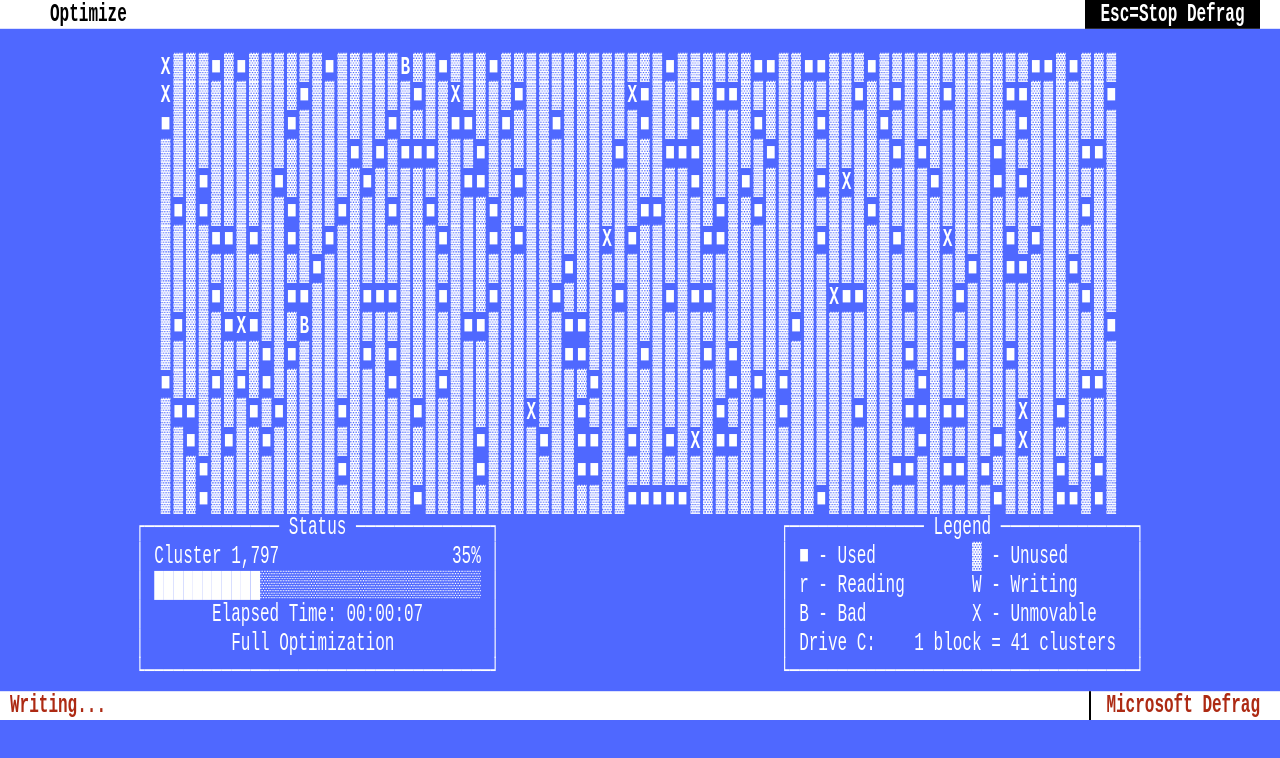
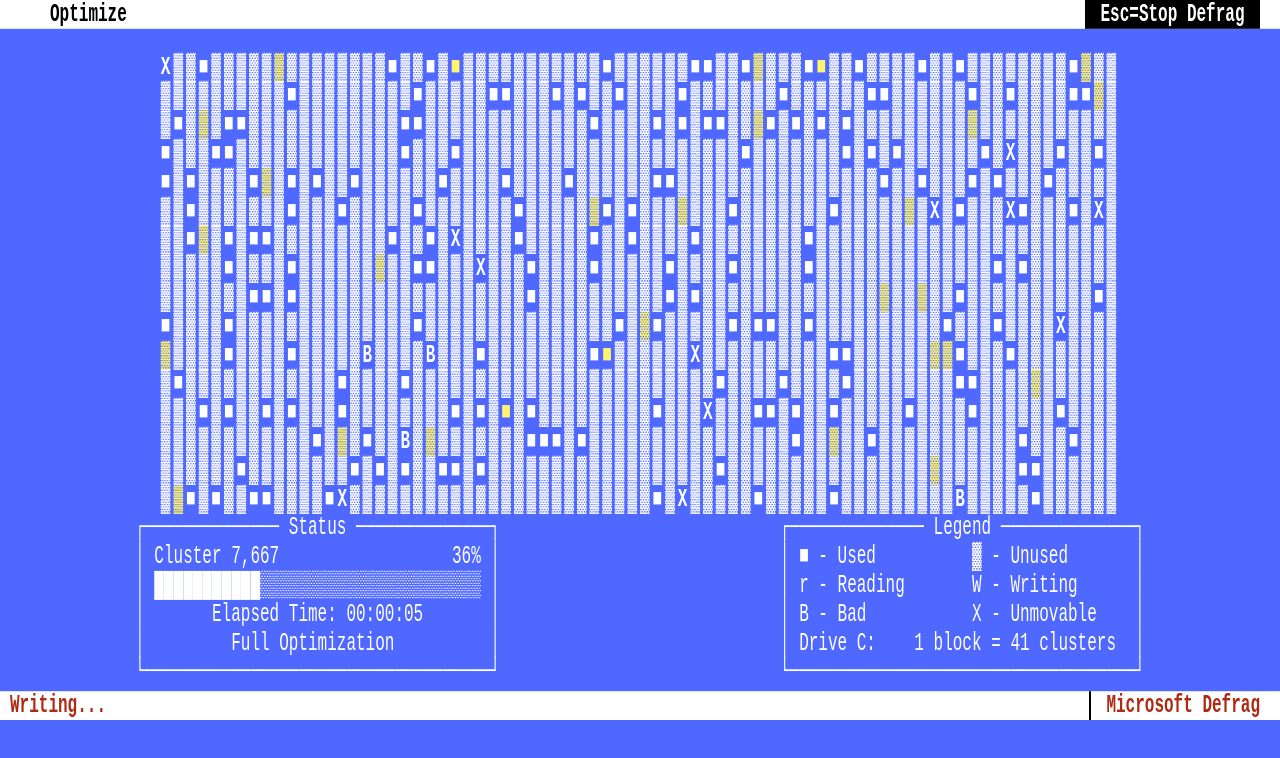
Before and after one commit to ShipLift-LLC/defrag, a Vue app: page / in a window 1280 px wide. Shown: the top 758 px of the page. Built offline with nearby package versions, Linux system fonts and the light colour scheme.

Commit message:
feat: adding calculated display items and highlight animation

```diff
--- a/package.json
+++ b/package.json
@@ -8,7 +8,9 @@
   },
   "dependencies": {
     "lodash": "^4.17.21",
-    "vue": "^3.2.16"
+    "luxon": "^2.0.2",
+    "vue": "^3.2.16",
+    "vuex": "^4.0.2"
   },
   "devDependencies": {
     "@vitejs/plugin-vue": "^1.9.3",
--- a/src/components/DiskMap.vue
+++ b/src/components/DiskMap.vue
@@ -1,24 +1,49 @@
 <script setup>
 import { ref } from 'vue'
-import { each, fill, random, times } from 'lodash';
+import { useStore } from 'vuex'
+import { each, random, times } from 'lodash';
+
+const store = useStore()
 
 const ROWS = 16
 const COLS = 76
 
 // Generate a 2d array
-const MAP = times(ROWS, () => { return fill(Array(COLS), '▓') })
-MAP[0][0] = 'X'
+var MAP = ref(times(ROWS, () => { return Array(COLS) }))
 
-each(MAP, (row, r) => {
+each(MAP.value, (row, r) => {
   each(row, (col, c) => {
-    if (r == 0 && c == 0) { return }
-    MAP[r][c] = '▓'
-    MAP[r][c] = (random(0, random(1, 15)) == 1) ? '■' : MAP[r][c]
-    MAP[r][c] = (random(0, random(50, 200)) == 3) ? 'X' : MAP[r][c]
-    MAP[r][c] = (random(0, random(15, 1000)) == 2) ? 'B' : MAP[r][c]
+    switch (true) {
+      case (random(0, random(1, 15)) == 1):
+        store.commit('INCREMENT_FRAGMENTS')
+        MAP.value[r][c] = {symbol: '■', class: ''}
+      break
+      case (random(0, random(50, 200)) == 3):
+        MAP.value[r][c] = {symbol: 'X', class: ''}
+      break
+      case (random(0, random(15, 1000)) == 2):
+        MAP.value[r][c] = {symbol: 'B', class: ''}
+      break
+      default:
+        MAP.value[r][c] = {symbol: '▓', class: ''}
+    }
   })
 })
 
+// First block is always unmovable
+MAP.value[0][0] = {symbol: 'X', class: ''}
+
+// Hunt and peck
+setInterval(() => {
+  var miss = 0
+  var r = random(0, ROWS)
+  var c = random(0, COLS)
+  var updateRow = MAP.value[r]
+  console.log(updateRow)
+  updateRow[c].class = 'highlight'
+  var cell = MAP.value.splice(r, 1, updateRow)
+
+}, 150)
 
 </script>
 
@@ -27,7 +52,7 @@ each(MAP, (row, r) => {
     <div>
       <div class="row" v-for="(r, k) in MAP" :key="k">
         <template v-for="(c, k) in r" :key="k">
-          <span>{{ c }}</span>
+          <span :class="c.class">{{ c.symbol }}</span>
         </template>
       </div>
     </div>
@@ -36,6 +61,10 @@ each(MAP, (row, r) => {
 </template>
 
 <style scoped>
+
+span.highlight {
+  color: #fff46d
+}
 div.container {
   width: 100%;
   margin-top: 15px;
--- a/src/components/Legend.vue
+++ b/src/components/Legend.vue
@@ -1,10 +1,17 @@
+<script setup>
+import { computed } from 'vue'
+import { useStore } from 'vuex'
+const store = useStore()
+
+const blockClusterSize = computed(() => store.state.blockClusterSize)
+</script>
 <template>
 <pre>
 ┌────────────── Legend ──────────────┐
 │ ■ - Used          ▓ - Unused       │
 │ r - Reading       W - Writing      │
 │ B - Bad           X - Unmovable    │
-│ Drive C:    1 block = 41 clusters  │
+│ Drive C:    1 block = {{ blockClusterSize }} clusters  │
 └────────────────────────────────────┘
 </pre>
 </template>
--- a/src/components/Status.vue
+++ b/src/components/Status.vue
@@ -1,9 +1,41 @@
+<script setup>
+import { computed, ref } from 'vue'
+import { useStore } from 'vuex'
+
+import { Interval, DateTime, Duration } from "luxon";
+
+const timeStarted = DateTime.utc()
+
+var current = ref(DateTime.utc())
+// TODO: Best way to trigger update with V3 SFC?
+setInterval(() => {
+  current.value = DateTime.utc()
+}, 500)
+
+
+var elapsed = (current) => Interval
+  .fromDateTimes(
+    timeStarted,
+    current
+  )
+  .toDuration()
+  .toFormat('hh:mm:ss')
+
+// var elapsed = '00:00:08'
+
+var progressBar = '███████████'.padEnd(34, '▒')
+var percent = '36'.padStart(3, ' ')
+
+const store = useStore()
+const count = computed(() => store.state.count)
+var clusters = Number(store.getters.clusters).toLocaleString('en-US').padEnd(9, ' ')
+</script>
 <template>
 <pre>
 ┌────────────── Status ──────────────┐
-│ Cluster 1,797                  35% │
-│ ███████████▒▒▒▒▒▒▒▒▒▒▒▒▒▒▒▒▒▒▒▒▒▒▒ │
-│       Elapsed Time: 00:00:07       │
+│ Cluster {{ clusters }}             {{ percent }}% │
+│ {{         progressBar          }} │
+│       Elapsed Time: {{ elapsed(current) }}       │
 │         Full Optimization          │
 └────────────────────────────────────┘
 </pre>
--- /dev/null
+++ b/src/store/index.js
@@ -0,0 +1,28 @@
+import { createStore } from 'vuex'
+
+// Create a new store instance.
+const store = createStore({
+  state () {
+    return {
+      blockClusterSize: 41,
+      fragmentCount: 0,
+      defragged: 0
+    }
+  },
+  getters: {
+    clusters (state) {
+      return state.fragmentCount * state.blockClusterSize
+    }
+  },
+  mutations: {
+    INCREMENT_DEFRAGGED (state) {
+      state.defragged++
+    },
+    INCREMENT_FRAGMENTS (state) {
+      state.fragmentCount++
+    }
+  }
+})
+
+
+export default store
```
Also changed, not shown: src/main.js (+7 -1 lines), 1 other file (tests, documents, lock files or other folders).
